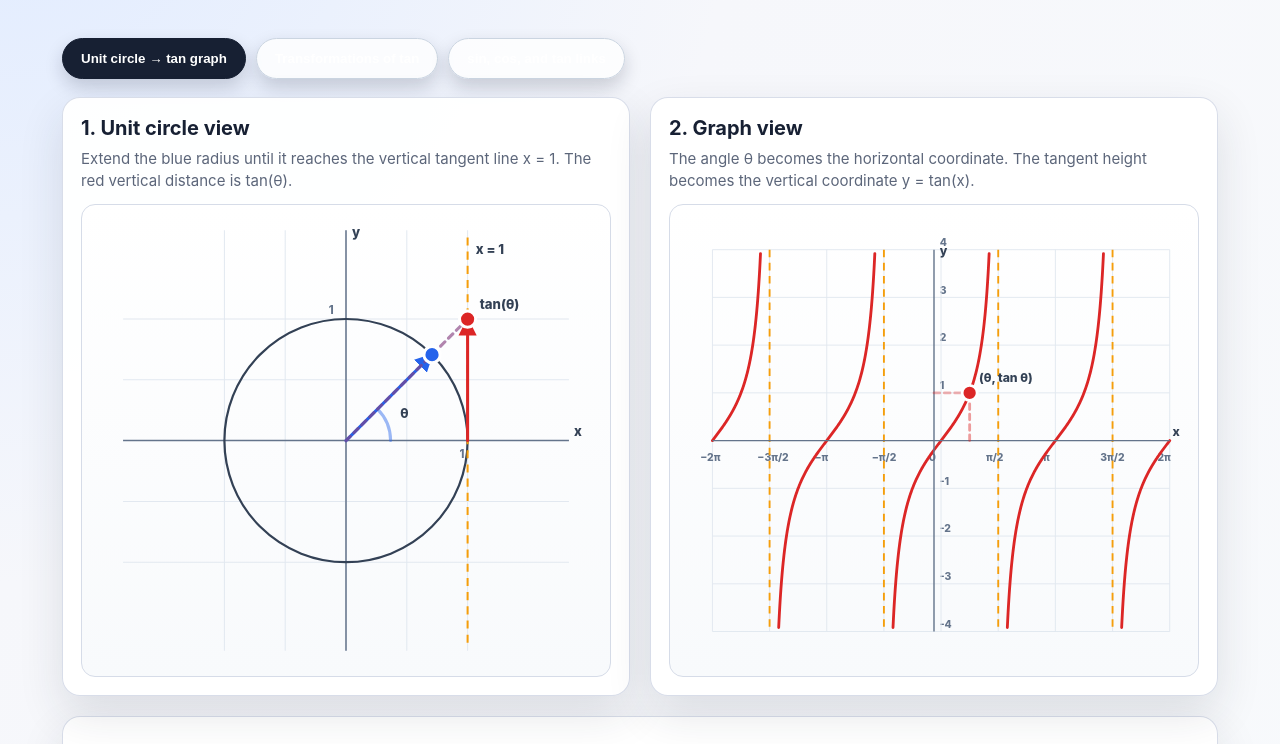
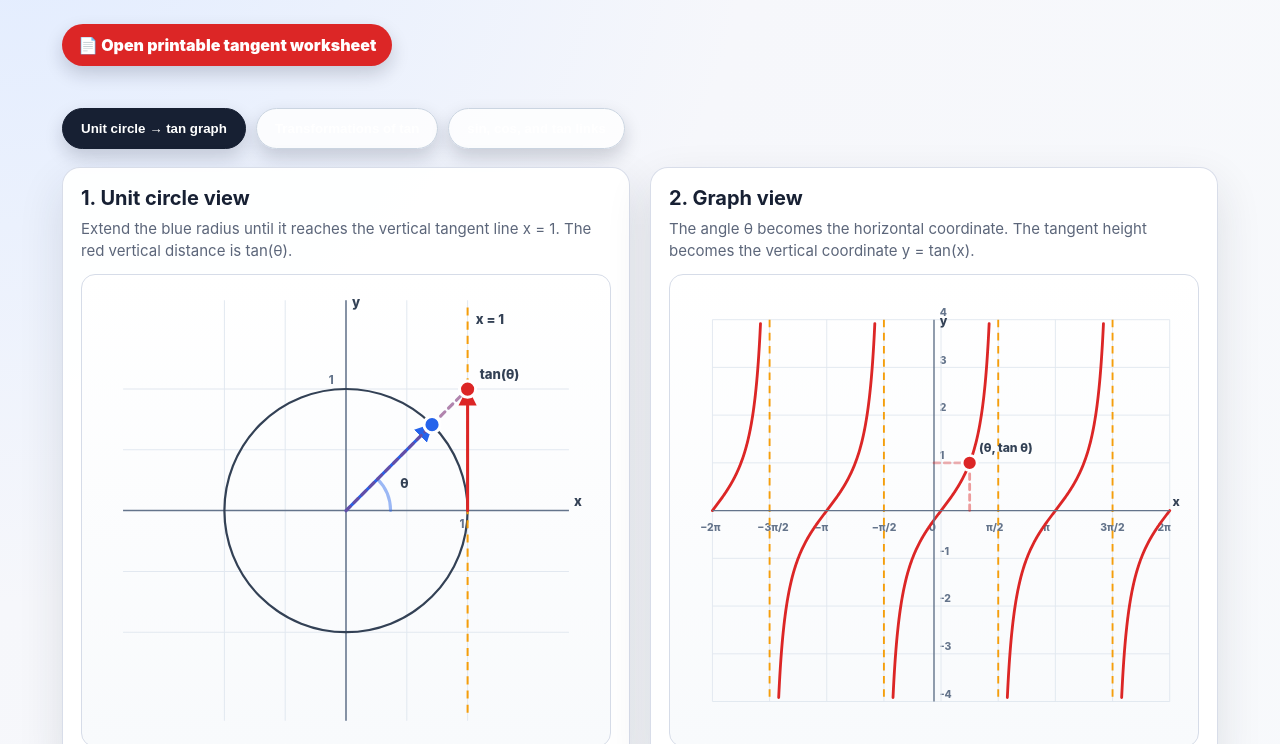
Before and after one commit to Cliff-Lee/TOK, a plain HTML site: page tangraphs.html in a window 1280 px wide. Shown: the part 152-896 px from the top of the page. Drawn offline with Linux system fonts and the light colour scheme.

Commit message:
Add files via upload

```diff
--- a/tangraphs.html
+++ b/tangraphs.html
@@ -6,6 +6,23 @@
   <title>The Tan Graph from the Unit Circle</title>
 
   <style>
+  .pdf-link {
+  display: inline-block;
+  margin: 10px 0 18px;
+  padding: 11px 16px;
+  border-radius: 999px;
+  background: #dc2626;
+  color: white;
+  font-weight: 900;
+  text-decoration: none;
+  box-shadow: 0 8px 18px rgba(15, 23, 42, 0.18);
+}
+
+.pdf-link:hover {
+  transform: translateY(-1px);
+  box-shadow: 0 12px 24px rgba(15, 23, 42, 0.2);
+}
+
     :root {
       --ink: #172033;
       --muted: #5c667a;
@@ -543,6 +560,16 @@
     <strong>y = a tan(b(x − c)) + d</strong>, then compare how sine and cosine explain
     the zeroes and asymptotes of tangent.
   </p>
+
+  <a
+  class="pdf-link"
+  href="https://raw.githubusercontent.com/Cliff-Lee/TOK/main/tangraphs.pdf"
+  target="_blank"
+  rel="noopener noreferrer"
+>
+  📄 Open printable tangent worksheet
+</a>
+
 </header>
 
 <main>
```
